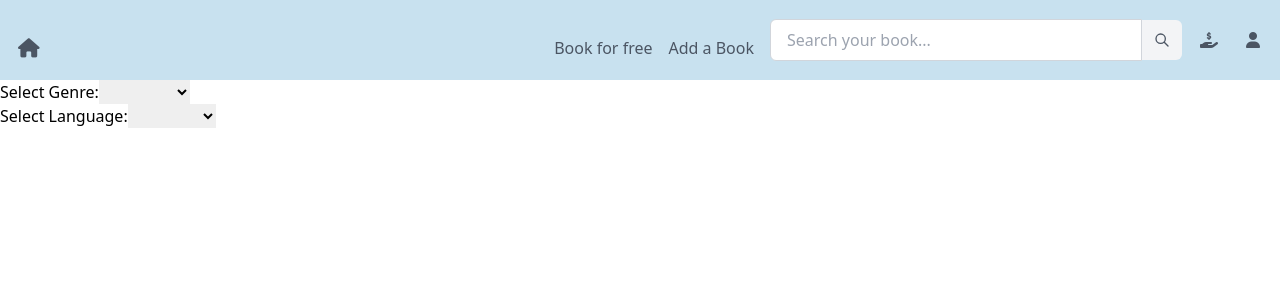
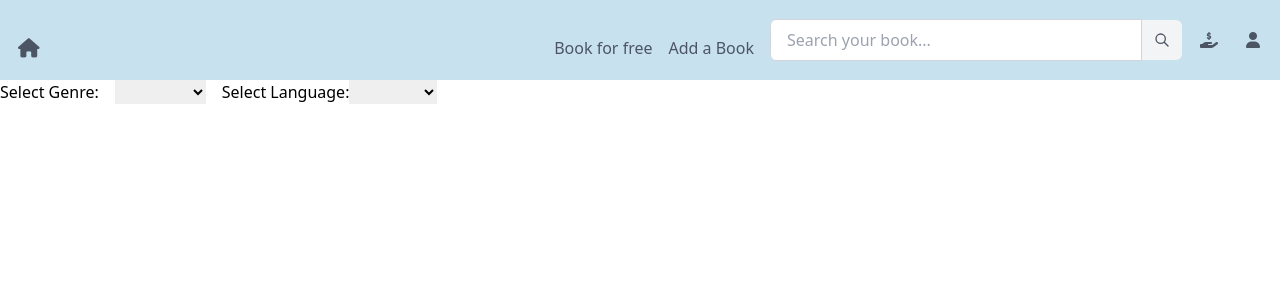
Before and after one commit to pputtaswamy07/read-cycle, an Angular app: page /bookList in a window 1280 px wide. Shown: the top 300 px of the page. Built offline with nearby package versions, Linux system fonts and the light colour scheme.

Commit message:
list updated

```diff
--- a/src/app/book-list/book-list.component.scss
+++ b/src/app/book-list/book-list.component.scss
@@ -0,0 +1,23 @@
+h2 {
+  color: #333;
+  border-bottom: 2px solid #161515;
+  padding-bottom: 0.5em;
+}
+
+ul {
+  list-style-type: none;
+  padding: 0;
+}
+
+li {
+  padding: 0.5em 0;
+}
+
+.book-list {
+  max-width: 600px;
+  border-radius: 8px;
+  display: flex;
+  flex-direction: row;
+  flex-wrap: wrap; /* This allows items to wrap to the next line if they don't fit */
+  gap: 16px; /* Optional: adds space between the items */
+}
```
